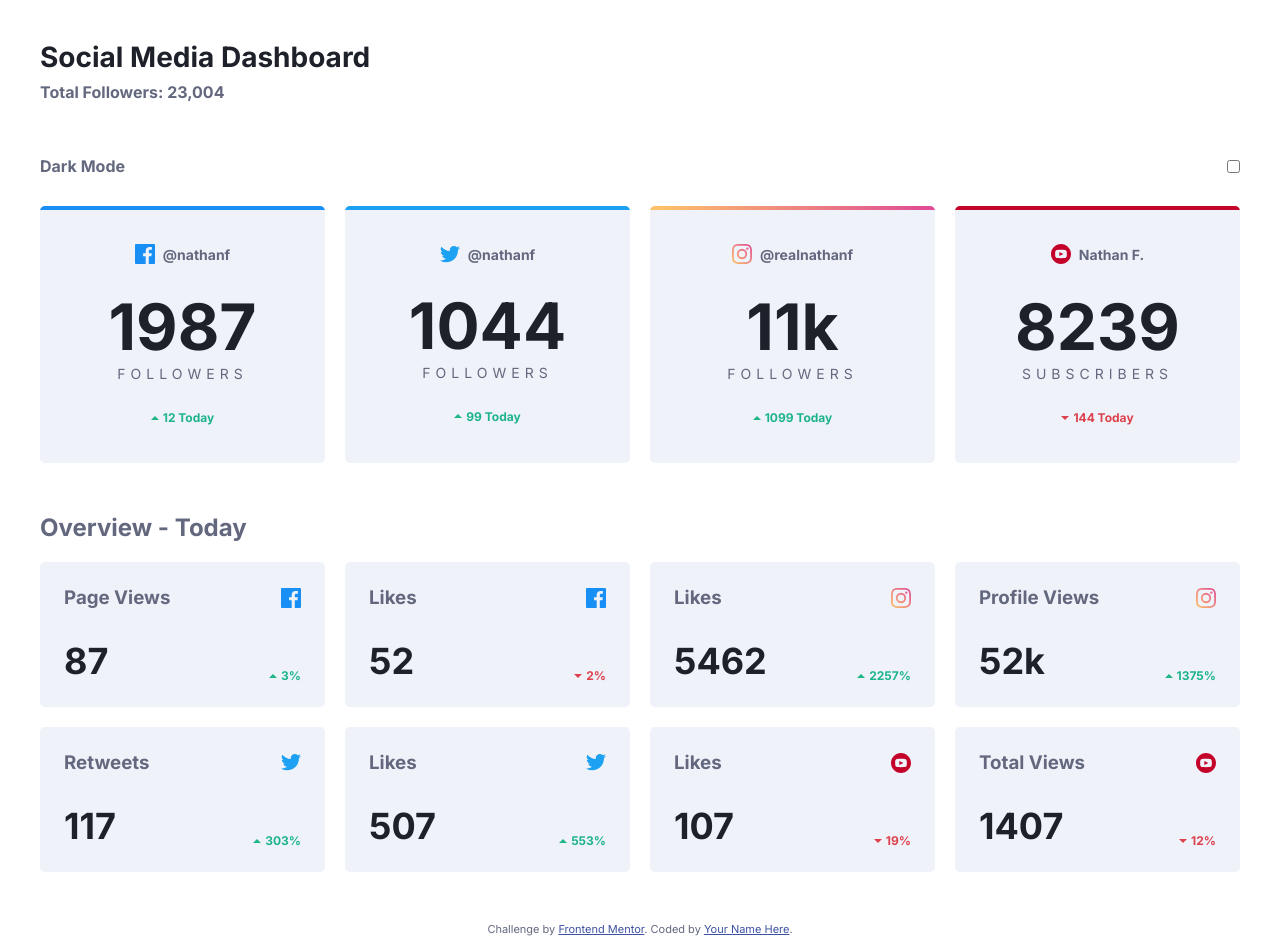
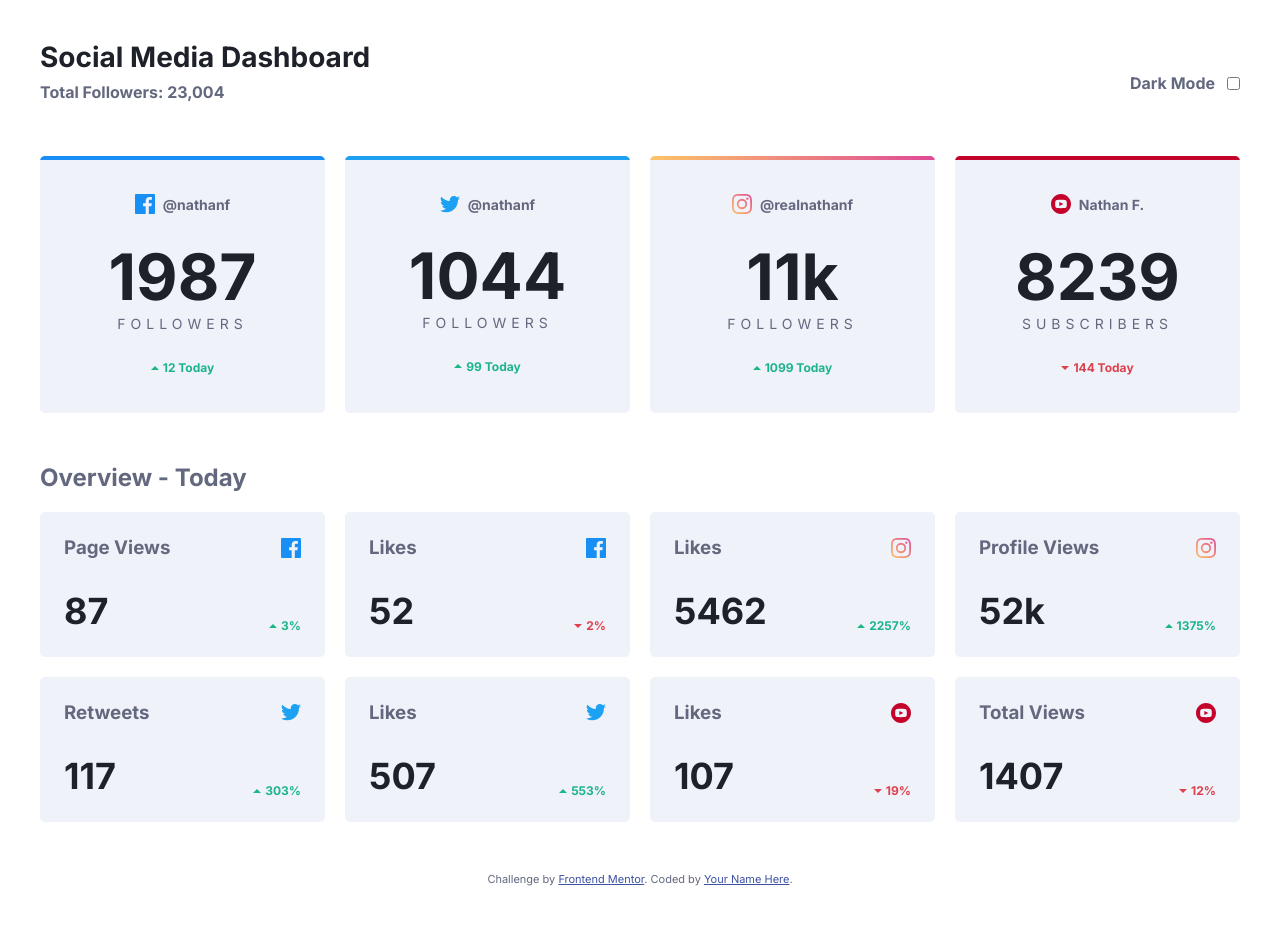
Before and after one commit to CalaoJuanPablo/social-dashboard, a website: page index.html in a window 1280 px wide. After the commit the page ends 886 px from the top, so only its background shows below. Drawn offline with Linux system fonts and the light colour scheme.

Commit message:
code header desktop styles

```diff
--- a/sass/components/_header.scss
+++ b/sass/components/_header.scss
@@ -2,10 +2,16 @@
 	padding-top: 40px;
 	margin-bottom: 20px;
 	@include container();
+	@include media(desktop-s) {
+		display: flex;
+		justify-content: space-between;
+		margin-bottom: 30px;
+	}
 	&__title {
 		border-bottom: 1px solid $dark-grayish-blue;
 		@include media(desktop-s) {
 			border: none;
+			width: 700px;
 		}
 		h1 {
 			font-size: 28px;
@@ -25,9 +31,15 @@
 		padding-top: 30px;
 		padding-bottom: 30px;
 		@include container();
+		@include media(desktop-s) {
+			justify-content: flex-end;
+		}
 		span {
 			font-weight: 700;
 			color: $dark-grayish-blue;
+			@include media(desktop-s) {
+				margin-right: 12px;
+			}
 		}
 	}
 }
```
Also changed, not shown: css/styles.css, 1 other file.
